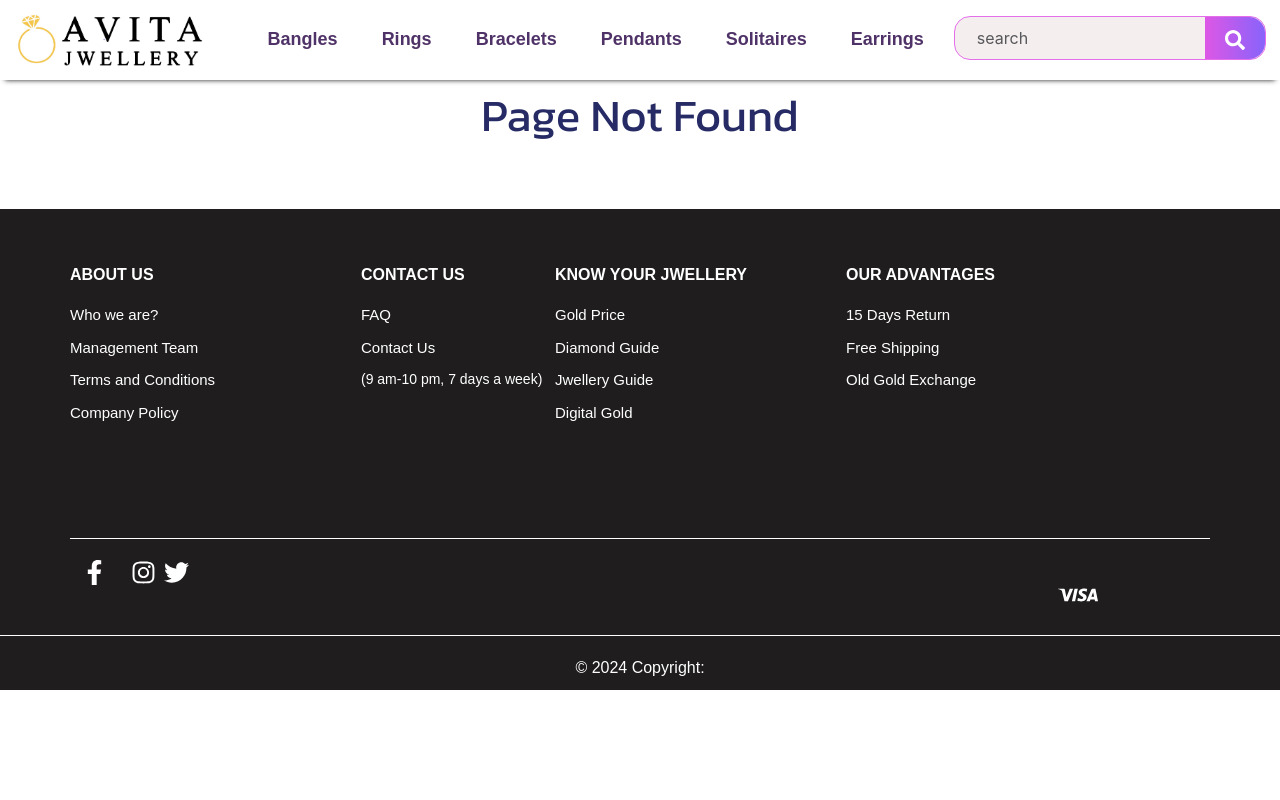
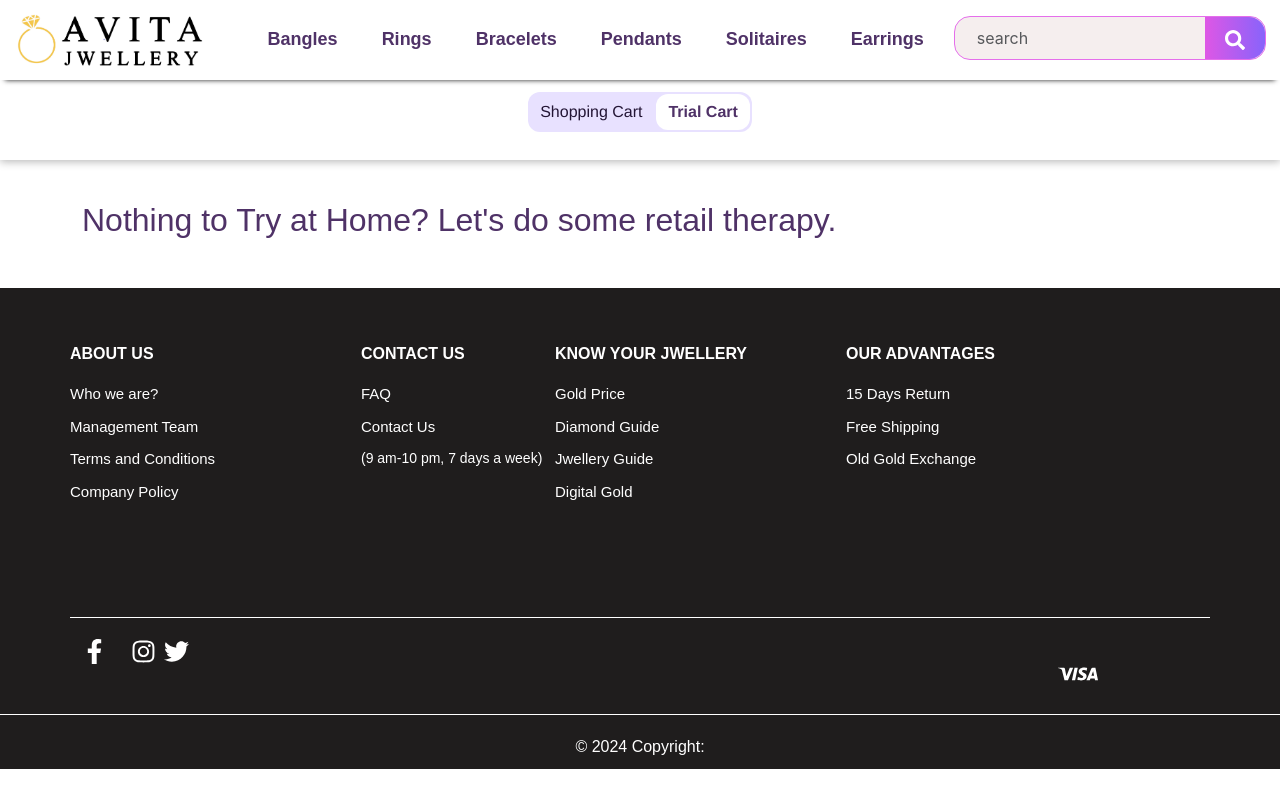
Before and after one commit to Rohan3232/Avita-Jwellery-Site, a React (Create React App) app: page /Cart/try-at-home in a window 1280 px wide. Built offline with nearby package versions, Linux system fonts and the light colour scheme; some icons are missing.

Commit message:
updated server start

```diff
--- a/package.json
+++ b/package.json
@@ -32,6 +32,7 @@
     "react-router": "^6.20.0",
     "react-router-dom": "^6.20.0",
     "react-scripts": "^5.0.1",
+    "react-tabs": "^6.0.2",
     "redux": "^4.2.1",
     "web-vitals": "^3.5.0"
   },
--- a/src/App.js
+++ b/src/App.js
@@ -28,7 +28,8 @@ function App() {
           <Routes>
             <Route exact path="/" element={<Home/>}/>
             <Route path="/ContactUs" element={<ContactUs/>}/>
-            <Route path="/Cart" element={<Cart/>}/>
+            <Route path="/Cart/shopping-cart" element={<Cart cart={'shopping-cart'}/>}/>
+            <Route path="/Cart/try-at-home" element={<Cart cart={'try-at-home'}/>}/>
             <Route path="/FAQ" element={<FAQ/>}/>
             <Route path="/TermsCond" element={<TermsCond/>}/>
             <Route path="/Privacy" element={<PrivacyPolicy/>}/>
--- a/src/components/Cart.js
+++ b/src/components/Cart.js
@@ -1,12 +1,19 @@
 import React, { Component } from 'react';
 import { connect } from 'react-redux'
 import { FaPlus, FaMinus } from "react-icons/fa";
-import { addQuantity, addToCart, addSingleQuantity, subtractQuantity, removeItem } from './actions/cartActions';
+import { useLocation } from "react-router-dom";
+import { addQuantity, addToCart, addSingleQuantity, subtractQuantity, removeItem, tryathomestate } from './actions/cartActions';
 import SearchPage from './SearchPage';
+import { Tab, Tabs, TabList, TabPanel } from 'react-tabs';
+import 'react-tabs/style/react-tabs.css';
 import axios from 'axios';
 class Cart extends Component {
     constructor(props) {
         super(props);
+        console.log(props)
+        this.state={
+            tabIndex:(this.props.cart=='try-at-home'||(this.props.tryoutcart.length>0 && this.props.addedItems.length==0))?1:0,
+        }
         this.Offerprice = this.Offerprice.bind(this);
         this.changeQuantity = this.changeQuantity.bind(this);
         this.addSingleQuantity = this.addSingleQuantity.bind(this);
@@ -17,8 +24,8 @@ class Cart extends Component {
         return discountedprice
     }
 
-    async removeItem(e, name) {
-        this.props.removeItem(name);
+    async removeItem(e, name,cartname) {
+        this.props.removeItem(name,cartname);
 
     }
     async addSingleQuantity(name) {
@@ -36,6 +43,7 @@ class Cart extends Component {
 
     }
     render() {
+        console.log(this.props)
         function importAll(r) {
             let carouselImages = {};
             r.keys().forEach((item, index) => { carouselImages[item.replace('./', '')] = r(item); });
@@ -57,16 +65,43 @@ class Cart extends Component {
                                 <h6 className='product-name'>{item.name}</h6>
                                 <p className='desc-text'>{item.description}</p>
                                 <h4 className='price'>₹{item.discount ? <span>{this.Offerprice(item.discount, item.price)} <span className='old-price'>{item.price}</span><span className='discount'>-{item.discount}%off</span></span> : <span>{item.price}</span>}</h4>
-                                <button className='remove-button' onClick={(e) => this.removeItem(e, item.name)}>Remove</button>
+                                <button className='remove-button' onClick={(e) => this.removeItem(e, item.name,'addtocart')}>Remove</button>
                             </div>
                         </div>
                     </div >
                     )
                 })
             )
-        if (addedItems.length > 0) {
+        let addedTryItems =
+            (
+                this.props.tryoutcart.map(item => {
+                    return (<div key={item.id} className='container cart-page details-page'>
+                        <div className='row'>
+                            <div className='col-md-3 col-12 product-page'>
+                                <div className=' product-image'>
+                                    {ProductImages[item.images] ? <div className='image-holder'><img className='w-100' src={ProductImages[item.images]} alt={item.description} /></div> : null}
+                                </div>
+                            </div>
+                            <div className='col-md-9 col-12 product-details'>
+                                <h6 className='product-name'>{item.name}</h6>
+                                <p className='desc-text'>{item.description}</p>
+                                <button className='remove-button' onClick={(e) => this.removeItem(e, item.name,'tryoutcart')}>Remove</button>
+                            </div>
+                        </div>
+                    </div >
+                    )
+                })
+            )
         return (
-                <div className="container">
+            <Tabs  selectedIndex={this.state.tabIndex} onSelect={tabIndex => this.setState({ tabIndex })}>
+                <div className='tabs-options'>
+                    <TabList>
+                        <Tab>Shopping Cart</Tab>
+                        <Tab>Trial Cart</Tab>
+                    </TabList>
+                </div>
+                <TabPanel>
+                    {addedItems.length > 0 ? <div className="container-fluid">
                         <div className="cart row">
                             <div className='col-12'>
                                 <h5>You have in your cart:</h5>
@@ -85,15 +120,39 @@ class Cart extends Component {
                                 </div>
                             </div>
                         </div>
-                </div>
-            )
-        } else {
-            return (<div className="container">
-
+                    </div> : <div className="container-fluid">
                         <p className='title'>Your Cart is Empty</p>
                         <SearchPage searchkey={'discount'}></SearchPage>
-            </div>)
-        }
+                    </div>}
+                </TabPanel>
+                <TabPanel>
+                    {addedTryItems.length > 0 ? <div className="container-fluid">
+                        <div className="cart row">
+                            <div className='col-12'>
+                                <h5>You have in your cart:</h5>
+                            </div>
+                            <div className='col-lg-8 col-12'>
+                                <div className="collection">
+                                    {addedTryItems}
+                                </div>
+                            </div>
+                            <div className='col-lg-4 col-12'>
+                            <div className='total-details'>
+                                    <div className='d-flex w-100 mt-4'><h6>free trial</h6><h6 className='ms-auto'>₹0</h6></div>
+                                    <div className='d-flex mt-4'><h6>Service Charges</h6><h6 className='ms-auto'>Free</h6></div>
+                                    <div className='d-flex mt-4'><h6>Total Cost</h6><h6 className='ms-auto'>₹0</h6></div>
+                                </div>
+                            </div>
+                        </div>
+                    </div> : <div className="container">
+                        <p className='title'>Nothing to Try at Home?
+                            Let's do some retail therapy.</p>
+                    </div>}
+                </TabPanel>
+            </Tabs>
+        )
+
+
     }
 }
 
@@ -103,8 +162,10 @@ const mapStateToProps = (state) => {
         total: state.total,
         totalQuantity: state.totalQuantity,
         totalDiscount: state.totalDiscount,
-        userid:state.userid,
-        password:state.password
+        userid: state.userid,
+        password: state.password,
+        tryoutcart: state.tryoutcart,
+        tryathome:state.tryathome
     }
 }
 const mapDispatchToProps = (dispatch) => {
@@ -113,7 +174,7 @@ const mapDispatchToProps = (dispatch) => {
         addQuantity: (name, quantity) => { dispatch(addQuantity(name, quantity)) },
         addSingleQuantity: (name) => { dispatch(addSingleQuantity(name)) },
         subtractQuantity: (name) => { dispatch(subtractQuantity(name)) },
-        removeItem: (name) => { dispatch(removeItem(name)) }
+        removeItem: (name,cartname) => { dispatch(removeItem(name,cartname)) }
     }
 }
 
--- a/src/components/Navbar/NavbarMain.js
+++ b/src/components/Navbar/NavbarMain.js
@@ -324,7 +324,7 @@ componentDidUpdate() {
                   <div className="modal-footer">
                     <div className={(this.state.signup ? "login-buttons " : "signup-button ") + "footer-button"}>
                       <button type="submit" className="login-button w-50" onClick={(e) => this.formSubmit(e)}>{this.state.signup ? "Signup" : "Login"}</button>
-                      {this.state.signup ? <p className="signup-link text-center">Already a user, <a className="link" onClick={(e) => this.changeMethod()}>Login</a></p> : <p className="signup-link text-center">New here, <a className="link" onClick={(e) => this.changeMethod()}>signup</a></p>}
+                      {this.state.signup ? <p className="signup-link text-center">Already a user, <a className="link" onClick={(e) => this.changeMethod()}>Login</a></p> : <p className="signup-link text-center">New here?<br/> <a className="link" onClick={(e) => this.changeMethod()}>signup</a></p>}
                     </div>
                   </div>
                 </form>
@@ -362,11 +362,11 @@ componentDidUpdate() {
                       </NavLink>
                     </li>
                     <li>
-                      <NavLink to="/Cart" className="navlink">
+                      <NavLink to="/Cart/shopping-cart" className="navlink">
                         <span>
                           <FaShoppingCart className="icon" size="25px" />
                         </span>
-                        <span className="cart-items">{this.props.totalQuantity > 0 ? this.props.totalQuantity : null}</span>
+                        <span className="cart-items">{this.props.totalQuantity > 0 || this.props.tryoutcart.length>0 ? this.props.totalQuantity+this.props.tryoutcart.length : null}</span>
                       </NavLink>
                     </li>
                   </ul>
@@ -394,7 +394,8 @@ const mapStateToProps = (state) => {
     totalDiscount:state.totalDiscount,
     allItems: state.allItems,
     userid:state.userid,
-    password:state.password
+    password:state.password,
+    tryoutcart:state.tryoutcart
   }
 }
 const mapDispatchToProps = (dispatch) => {
--- a/src/components/Products/ProductDetails.js
+++ b/src/components/Products/ProductDetails.js
@@ -114,7 +114,7 @@ export class ProductDetails extends Component {
                         <div className='addtoCart-section'>
                             {this.props.addedItems.indexOf(this.props.currentproduct)<0?
                             <button className='addtocart-button' onClick={(e) => { this.AddtoCart(this.props.currentproduct.name) }}>Add to Cart</button>
-                            :  <NavLink className='addtocart-button' to={'/cart'}>Go to Cart</NavLink>}
+                            :  <NavLink className='addtocart-button' to={'/cart/shopping-cart'}>Go to Cart</NavLink>}
                             </div>
 
                     </div>
--- a/src/components/Products/Products.css
+++ b/src/components/Products/Products.css
@@ -27,11 +27,6 @@
 .cards-holder{
   padding-bottom: 20px;
   position: relative;
-}
-.tryout-button{
-  position: absolute;
-    bottom: 30px;
-    left: 20px;
 }
 .product-cards{
   padding: 24px 12px;
--- a/src/components/Products/Products.js
+++ b/src/components/Products/Products.js
@@ -7,7 +7,6 @@ class Bangles extends Component {
   constructor(props) {
     super(props);
     this.Offerprice = this.Offerprice.bind(this);
-    this.addtotryoutcart=this.addtotryoutcart.bind(this);
   }
   Offerprice(discount, price) {
     let discountedprice = price - (price * discount / 100)
@@ -23,10 +22,6 @@ componentDidUpdate() {
     setTimeout(() => {
         this.setState({ currentUrl: window.location.pathname });
     }, 100);
-}
-addtotryoutcart(e,name){
-  console.log(name)
-  this.props.addtotryoutcart(name)
 }
   render() {
     function importAll(r) {
--- a/src/components/Support/TryAtHome.css
+++ b/src/components/Support/TryAtHome.css
@@ -60,6 +60,60 @@
     width: 100%;
     max-width: 280px;
 }
+.tabs-options .react-tabs__tab-list{
+    width: fit-content;
+    border: none;
+    font-size: 16px;
+    font-family: InterSemiBold, "Helvetica Neue", Helvetica, Arial, sans-serif;
+    color: rgb(35, 21, 53);
+    border: none;
+    background-color: rgb(232, 225, 255);
+    border-radius: 12px;
+    margin:auto;
+}
+.tabs-options{
+    width: 100%;
+    background-color: #ffffff;
+    box-shadow: 0 2px 0.5rem #bbbbbb;
+    height: 80px;
+    padding: 12px 0;
+
+}
+.react-tabs__tab:focus:after{
+    content: none;
+}
+.react-tabs__tab.react-tabs__tab--selected{
+    border: none;
+    margin: 2px;
+    font-weight: 600;
+    color: rgb(79, 50, 103);
+}
+
+.react-tabs__tab{
+    border-radius: 12px;
+    border: none !important;
+    bottom: 0 !important;
+}
+
+.homecart-icon svg{
+    fill: darkmagenta;
+    width: 30px;
+    height: 30px;
+}
+.homecart-icon span{
+    position: absolute;
+    bottom: 0px;
+    right: 0;
+    font-weight: bold;
+}
+.homecart-icon{
+    color: darkmagenta;
+    width: 40px;
+    height: 40px;
+    position: fixed;
+    bottom: 40px;
+    right: 40px;
+}
 .tryathome-section .form-control{
     border-radius: 12px;
     height: auto;
--- a/src/components/Support/TryAtHome.js
+++ b/src/components/Support/TryAtHome.js
@@ -2,18 +2,21 @@ import axios from "axios";
 import React, { Component } from 'react'
 import './TryAtHome.css'
 import { FaPlus, FaMinus } from "react-icons/fa";
+import { MdAddHomeWork } from "react-icons/md";
 import { connect } from 'react-redux';
 import DatePicker from "react-datepicker";
-import {tryathomestate } from '../actions/cartActions';
+import {tryathomestate,addtotryoutcart } from '../actions/cartActions';
 import "react-datepicker/dist/react-datepicker.css";
 import { FaCalendarAlt } from "react-icons/fa";
+import Products from "../Products/Products";
+import { NavLink } from "react-router-dom";
 export class TryAtHome extends Component {
     constructor(props) {
         super(props);
         this.state = {
             contact: '',
             email: '',
-            Buttontxt: 'SCHEDULE',
+            Buttontxt: 'Select Jwellery',
             message: "",
             validity:false,
             appointdate:new Date(),
@@ -22,6 +25,7 @@ export class TryAtHome extends Component {
         this.handleChange = this.handleChange.bind(this);
         this.handleClick = this.handleClick.bind(this);
         this.setStartDate=this.setStartDate.bind(this);
+        this.addtotryoutcart=this.addtotryoutcart.bind(this);
     }
 
     handleChange = (e) => {
@@ -40,6 +44,17 @@ export class TryAtHome extends Component {
                 })
             }
     }
+
+  componentDidMount() {
+    setTimeout(() => {
+        this.setState({ currentUrl: window.location.pathname });
+    }, 100);
+}
+componentDidUpdate() {
+    setTimeout(() => {
+        this.setState({ currentUrl: window.location.pathname });
+    }, 100);
+}
     setStartDate =(startDate)=>{
         this.setState({
             appointdate:startDate
@@ -52,8 +67,11 @@ export class TryAtHome extends Component {
        }
     }
 
+    addtotryoutcart(e,name){
+        this.props.addtotryoutcart(name)
+        alert("added to your try out cart")
+      }
     render() {
-        console.log(this.props.tryoutcart)
         function importAll(r) {
             let carouselImages = {};
             r.keys().forEach((item, index) => { carouselImages[item.replace('./', '')] = r(item); });
@@ -64,7 +82,7 @@ export class TryAtHome extends Component {
             currentdate.setDate(currentdate.getDate()+interval)
         return currentdate
         }
-        if(this.props.tryoutcart.length==0) return (
+        if(!this.props.tryathome) return (
             <div className="tryathome-section">
                 <div className="container" >
                     <div className="row">
@@ -116,44 +134,56 @@ export class TryAtHome extends Component {
             </div>
         )
         else{
-            let addedItems =
-                (
-                    this.props.tryoutcart.map(item => {
-                        return (<div key={item.id} className='container cart-page details-page'>
-                            <div className='row'>
-                                <div className='col-md-3 col-12 product-page'>
-                                    <div className=' product-image'>
-                                        {ProductImages[item.images] ? <div className='image-holder'><img className='w-100' src={ProductImages[item.images]} alt={item.description} /></div> : null}
-                                    </div>
-                                </div>
-                                <div className='col-md-9 col-12 product-details'>
-                                    <h6 className='product-name'>{item.name}</h6>
-                                    <p className='desc-text'>{item.description}</p>
-                                </div>
-                            </div>
-                        </div >
-                        )
-                    })
-                )
-            if (addedItems.length > 0) {
+            let currentproduct = this.props.items.map((item, key) => {
                 return (
-                    <div className="container">
-                        <div className="cart row">
-                            <div className='col-12'>
-                                <h5>You have in your cart:</h5>
-                            </div>
-                            <div className='col-lg-8 col-12'>
-                                <div className="collection">
-                                    {addedItems}
-                                </div>
-                            </div>
-                            <div className='col-lg-4 col-12'>
+                  <div key={key}>
+                    <NavLink to={'/cart'} className={'homecart-icon'}><span>{this.props.tryoutcart.length}</span><MdAddHomeWork /></NavLink>
+                    {item.types ? <div className='col-xs-12'>
+                      {item.types.map((type, key) => {
+                        {
+                          return (
+                            <div className='row' key={key}><div className='col-12'>
 
                             </div>
-                        </div>
-                    </div>
+                              <div className='col-xs-12'><div className='row'>
+                                {
+                                  item[type.name.replaceAll(' ', '')].filter((product)=>{
+                                   return this.props.tryoutcart.indexOf(product)<0
+                                  }).map((product, key) => {
+                                    return (
+                                      <div key={key} className='col-md-3 col-12 cards-holder'>
+                                          <div className=' product-cards'>
+                                            {ProductImages[product.images] ? <div className='image-holder'><img className='h-auto' src={ProductImages[product.images]} alt={product.description} /></div> : null}
+                                            {<NavLink to={'/cart/try-at-home'} className='addtocart-button tryout-button' onClick={(e)=>{this.addtotryoutcart(e,product.name)}} >Try at Home</NavLink>}
+                                          </div>
+
+
+                                      </div>
+                                    )
+                                  })}
+                              </div>
+                              </div>
+                            </div>
+                          )
+                        }
+                      })}
+                    </div> : null
+                    }
+                  </div>
+
                 )
-            }
+              });
+              if (currentproduct.length > 0) {
+                return (
+                  <div className='container products-holder'>
+                    {currentproduct}</div >
+                )
+              }
+              else {
+                return (<div>
+                  <h1 className='page-title'>Page Not Found</h1>
+                </div>)
+              }
         }
     }
 }
@@ -161,13 +191,15 @@ export class TryAtHome extends Component {
 const mapStateToProps = (state) => {
     return {
       tryathome:state.tryathome,
-      tryoutcart:state.tryoutcart
+      tryoutcart:state.tryoutcart,
+      items:state.items
     }
   }
 
   const mapDispatchToProps = (dispatch) => {
     return {
-      tryathomestate:(tryathome)=>{dispatch(tryathomestate(tryathome))}
+      tryathomestate:(tryathome)=>{dispatch(tryathomestate(tryathome))},
+      addtotryoutcart:(name) =>{dispatch(addtotryoutcart(name))}
 
     }
   }
--- a/src/components/actions/cartActions.js
+++ b/src/components/actions/cartActions.js
@@ -17,10 +17,11 @@ export const updateCart=(addedItems,total,totalQuantity,totalDiscount)=>{
     }
 }
 //remove item action
-export const removeItem=(name)=>{
+export const removeItem=(name,cartname)=>{
     return{
         type: REMOVE_ITEM,
-        name
+        name,
+        cartname
     }
 }
 //subtract qt action
--- a/src/components/reducers/BangleItems.js
+++ b/src/components/reducers/BangleItems.js
@@ -145,6 +145,7 @@ const BangleItems = (state = initState, action) => {
         return { ...state }
     }
     else if (action.type == REMOVE_ITEM) {
+        if(action.cartname=='addtocart'){
         state.totalDiscount = 0;
         state.totalQuantity = 0;
         state.total = 0;
@@ -163,8 +164,13 @@ const BangleItems = (state = initState, action) => {
         const {data} = axios.post('/updatecart', {
             userid,cart,total,totalQuantity,totalDiscount
         })
+        }
+        else{
+            let addedItems = state.tryoutcart.filter(product => { return product.name != action.name })
+            state.tryoutcart= addedItems;
+        }
+
         return { ...state }
-
     }
     else if (action.type == UPDATE_CART) {
         return {
```
Also changed, not shown: 1 other file (tests, documents, lock files or other folders). Lines whose indentation alone changed are shown as unchanged.
